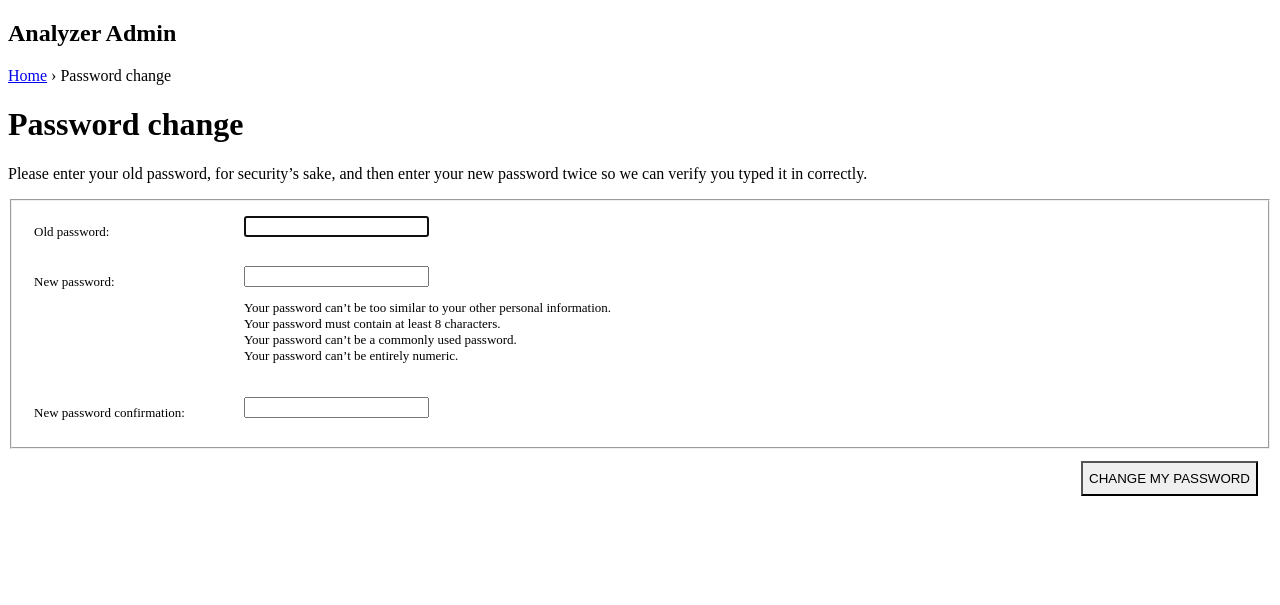
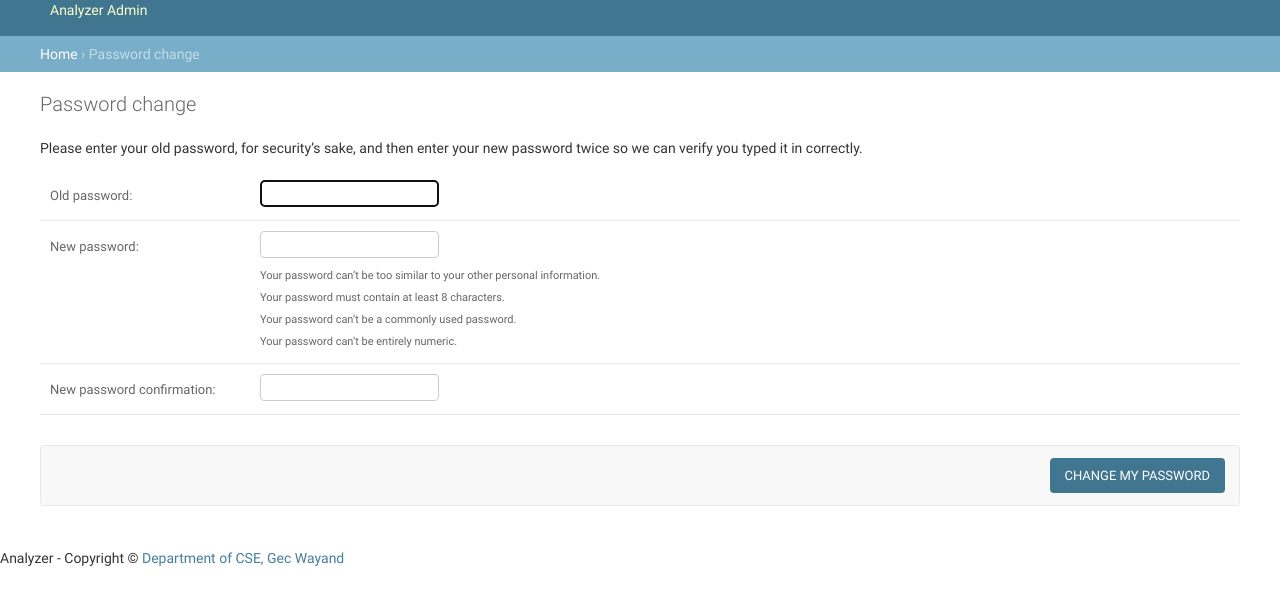
Before and after one commit to joicemjoseph/Analyze-KTU, a Django app: a page that uses analyzer/templates/admin/base_site.html in a window 1280 px wide. Shown: the top 605 px of the page. Run offline with Django 3.2, Linux system fonts and the light colour scheme; the visitor is signed in with stand-in values (Sample User, id 1).

Commit message:
fixed missing css for admin panel. added basic footer settings. aded copyright text

```diff
--- a/analyzer/templates/admin/base_site.html
+++ b/analyzer/templates/admin/base_site.html
@@ -1,9 +1,5 @@
 {% extends "admin/base.html" %}
-{% load admin_static %}
-<!-- {% block stylesheet %}
-
-{% endblock %} -->
-{% block title %}{{ title }} | Admin Panel{% endblock %}
+{% block title %}{{ title }} | Analyzer{% endblock %}
 {% block branding %}
 	<h2 id="site-name">Analyzer Admin
 	</h2>
@@ -18,11 +14,23 @@
     {% endif %}
 {% endblock %}
 
+{% block sidebar %}
+
+{% endblock %}
+{% block footer %}
 {% block footer_branding %}
-PEECS - Admin
+
 {% endblock %}
 
 {% block copyright %}
-(c) 2013 Higher Education Department, Government of Kerala in association with IT@School VICTERS
+ <div class="container">
+            <div class="row">
+                <div class="col-lg-12 text-center">
+                    <p></b>Analyzer</b> - Copyright &copy; <a href = "http://gecwyd.ac.in">Department of CSE, Gec Wayand </a></p>
+                </div>
+            </div>
+        </div>
 {% endblock %}
 {% block nav-global %}{% endblock %}
+
+{% endblock %}
```
